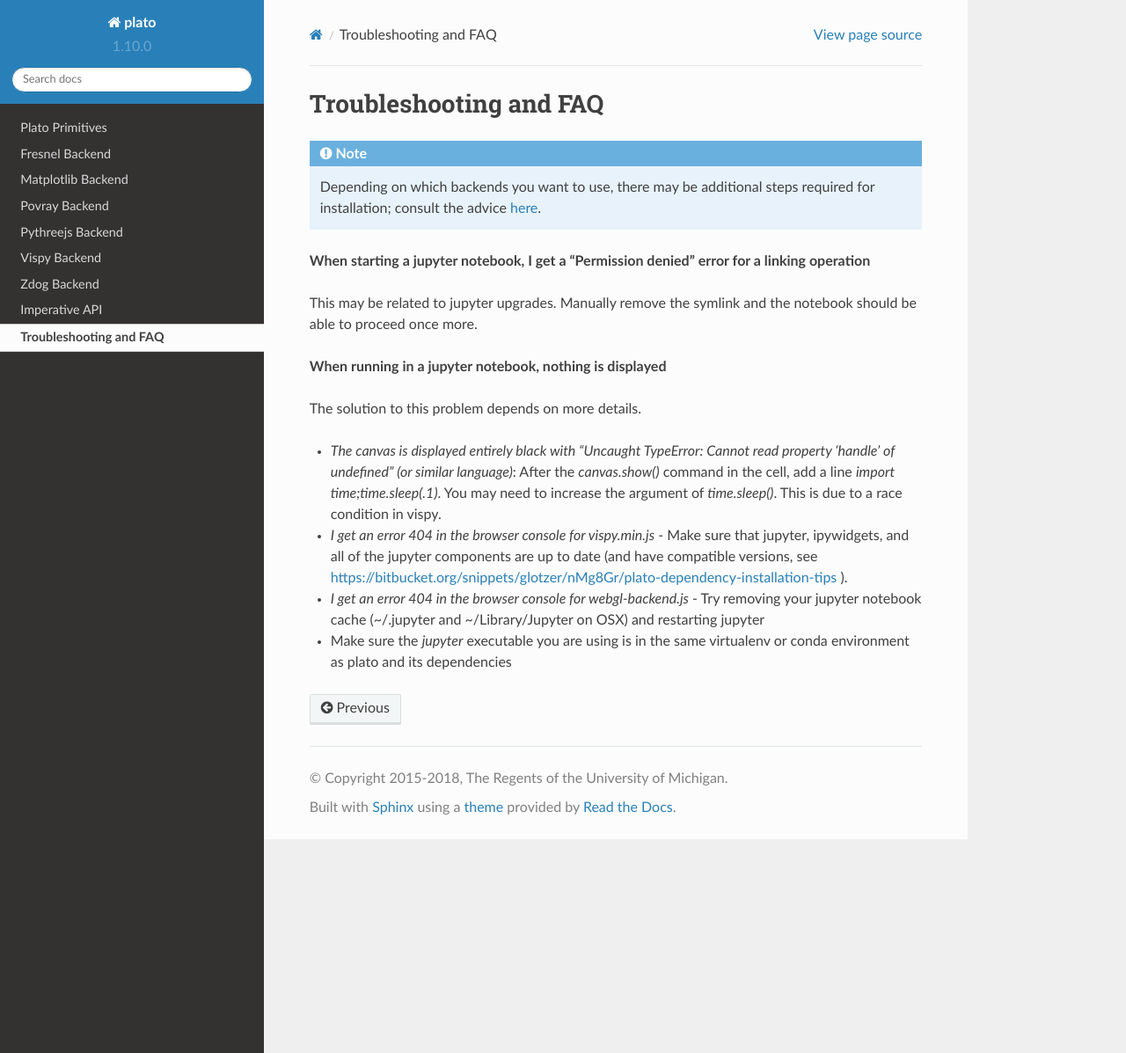
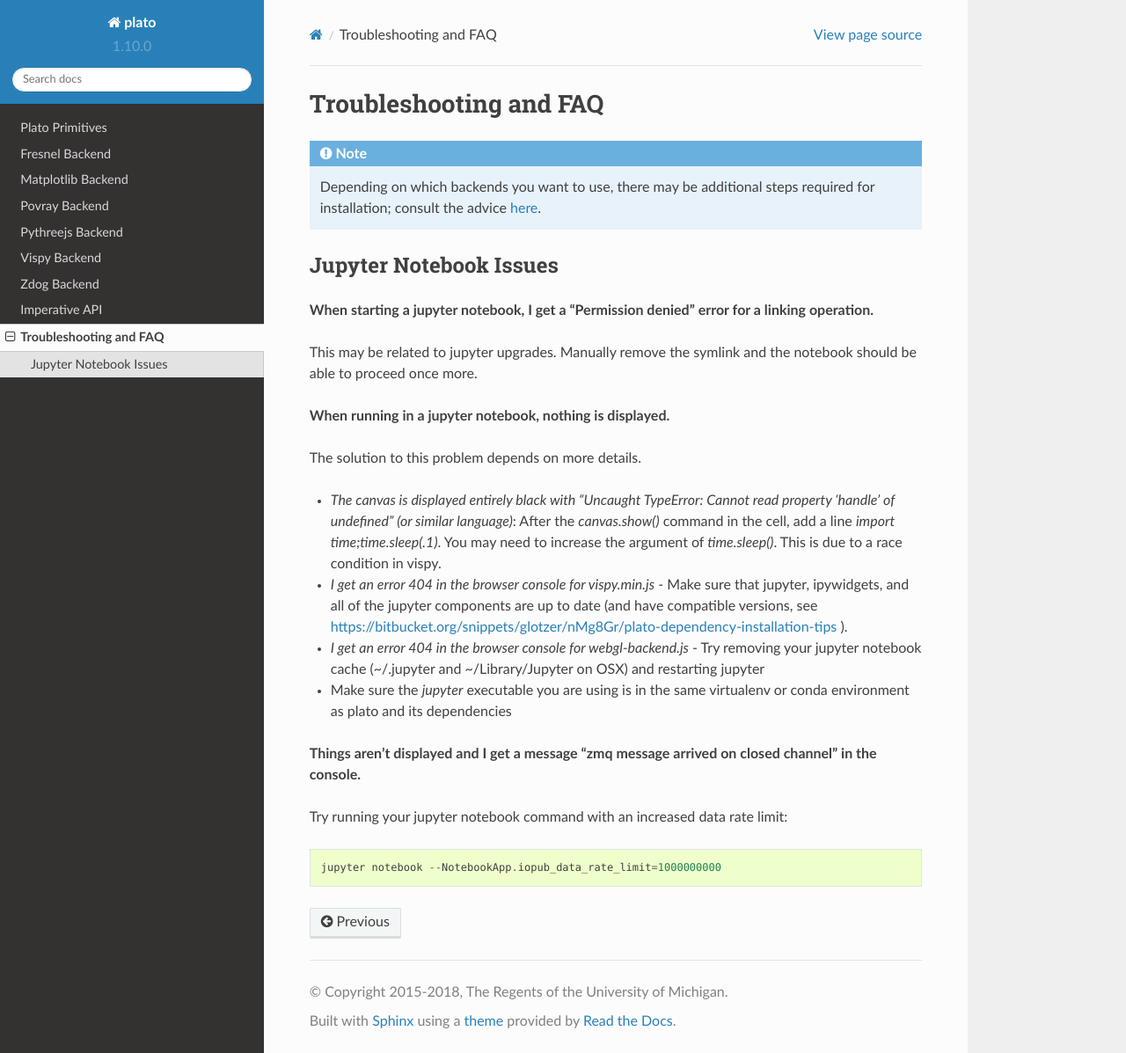
Before and after one commit to glotzerlab/plato, a Sphinx documentation site: the page built from doc/source/troubleshooting.rst, in a window 1280 px wide and 1197 px high. Shown: the whole window at 88% size. Built offline with Sphinx 7.4.7 and the Read the Docs theme 2.0.0, drawn with Linux system fonts in a browser that asks for light colours.

Commit message:
Add troubleshooting note about notebook data limits

```diff
--- a/doc/source/troubleshooting.rst
+++ b/doc/source/troubleshooting.rst
@@ -9,12 +9,15 @@ Troubleshooting and FAQ
    `here
    <https://bitbucket.org/snippets/glotzer/nMg8Gr/plato-dependency-installation-tips>`_.
 
-**When starting a jupyter notebook, I get a "Permission denied" error for a linking operation**
+Jupyter Notebook Issues
+=======================
+
+**When starting a jupyter notebook, I get a "Permission denied" error for a linking operation.**
 
 This may be related to jupyter upgrades. Manually remove the symlink
 and the notebook should be able to proceed once more.
 
-**When running in a jupyter notebook, nothing is displayed**
+**When running in a jupyter notebook, nothing is displayed.**
 
 The solution to this problem depends on more details.
 
@@ -22,3 +25,10 @@ The solution to this problem depends on more details.
 - *I get an error 404 in the browser console for vispy.min.js* - Make sure that jupyter, ipywidgets, and all of the jupyter components are up to date (and have compatible versions, see https://bitbucket.org/snippets/glotzer/nMg8Gr/plato-dependency-installation-tips ).
 - *I get an error 404 in the browser console for webgl-backend.js* - Try removing your jupyter notebook cache (~/.jupyter and ~/Library/Jupyter on OSX) and restarting jupyter
 - Make sure the `jupyter` executable you are using is in the same virtualenv or conda environment as plato and its dependencies
+
+**Things aren't displayed and I get a message "zmq message arrived on closed channel" in the console.**
+
+Try running your jupyter notebook command with an increased data rate
+limit::
+
+  jupyter notebook --NotebookApp.iopub_data_rate_limit=1000000000
```
